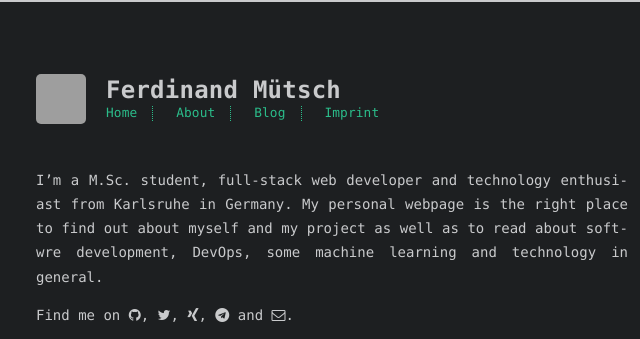
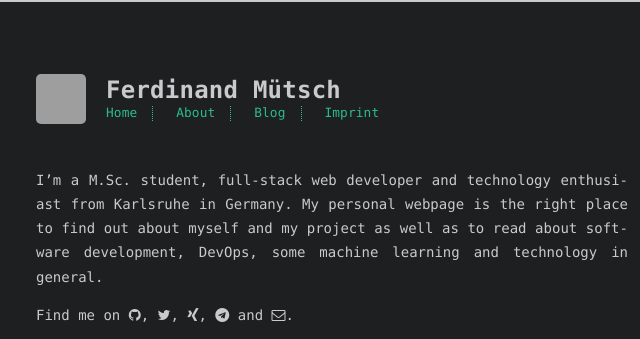
Before and after one commit to muety/muety.github.io, a plain HTML site: page index.html in a window 1280 px wide. Shown: the top 339 px of the page, 308-948 px from the left. Drawn offline with Linux system fonts and the light colour scheme; grey boxes are pictures that could not be loaded.

Commit message:
Site updated: 2017-05-04 11:20:05

```diff
--- a/index.html
+++ b/index.html
@@ -74,7 +74,7 @@
 
         <section id="about">
 
-    <p>I’m a M.Sc. student, full-stack web developer and technology enthusiast from Karlsruhe in Germany. My personal webpage is the right place to find out about myself and my project as well as to read about softwre development, DevOps, some machine learning and technology in general.</p>
+    <p>I’m a M.Sc. student, full-stack web developer and technology enthusiast from Karlsruhe in Germany. My personal webpage is the right place to find out about myself and my project as well as to read about software development, DevOps, some machine learning and technology in general.</p>
 
 
   <p style="display: inline">
```
Also changed, not shown: page/2/index.html (+1 -1 lines).
